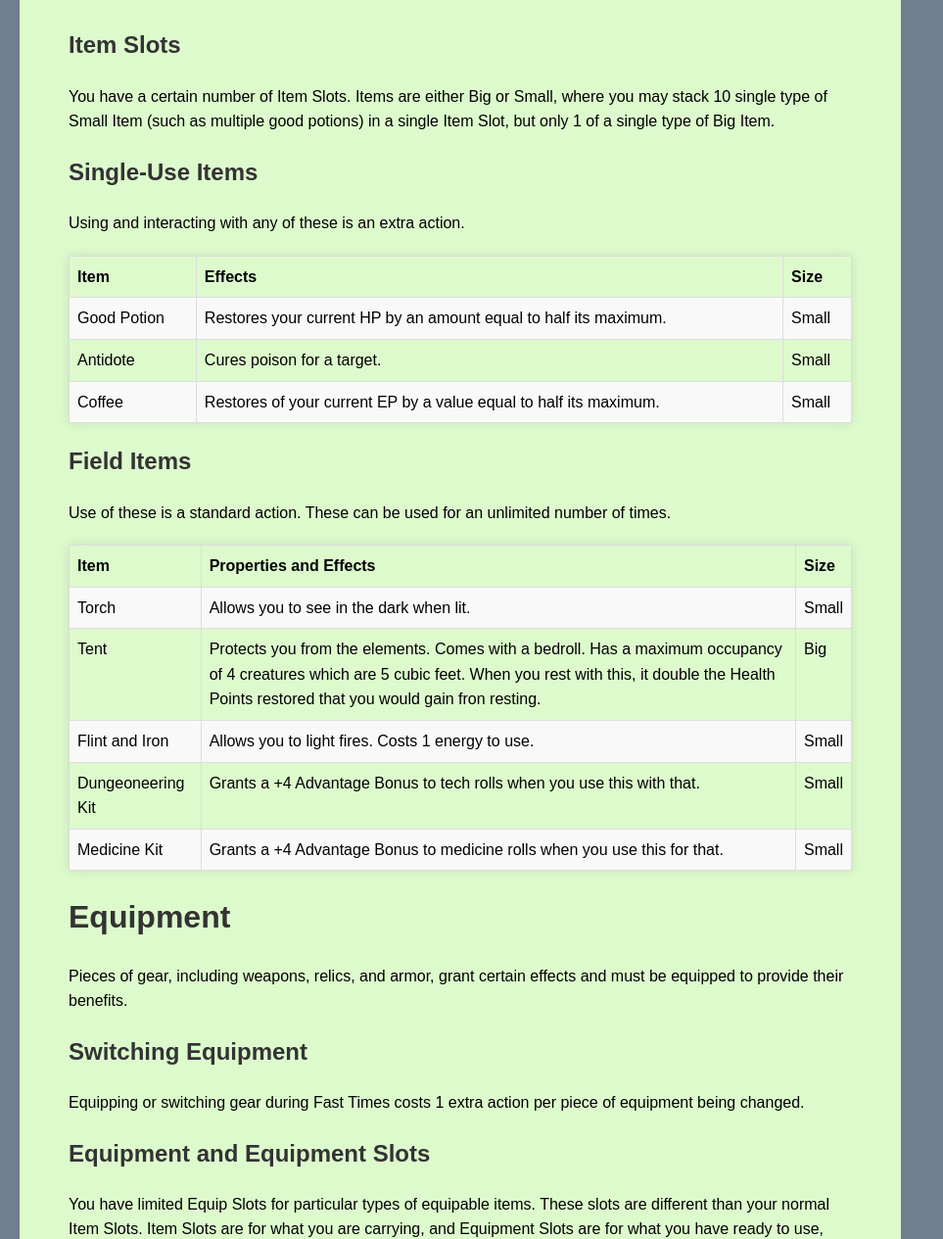
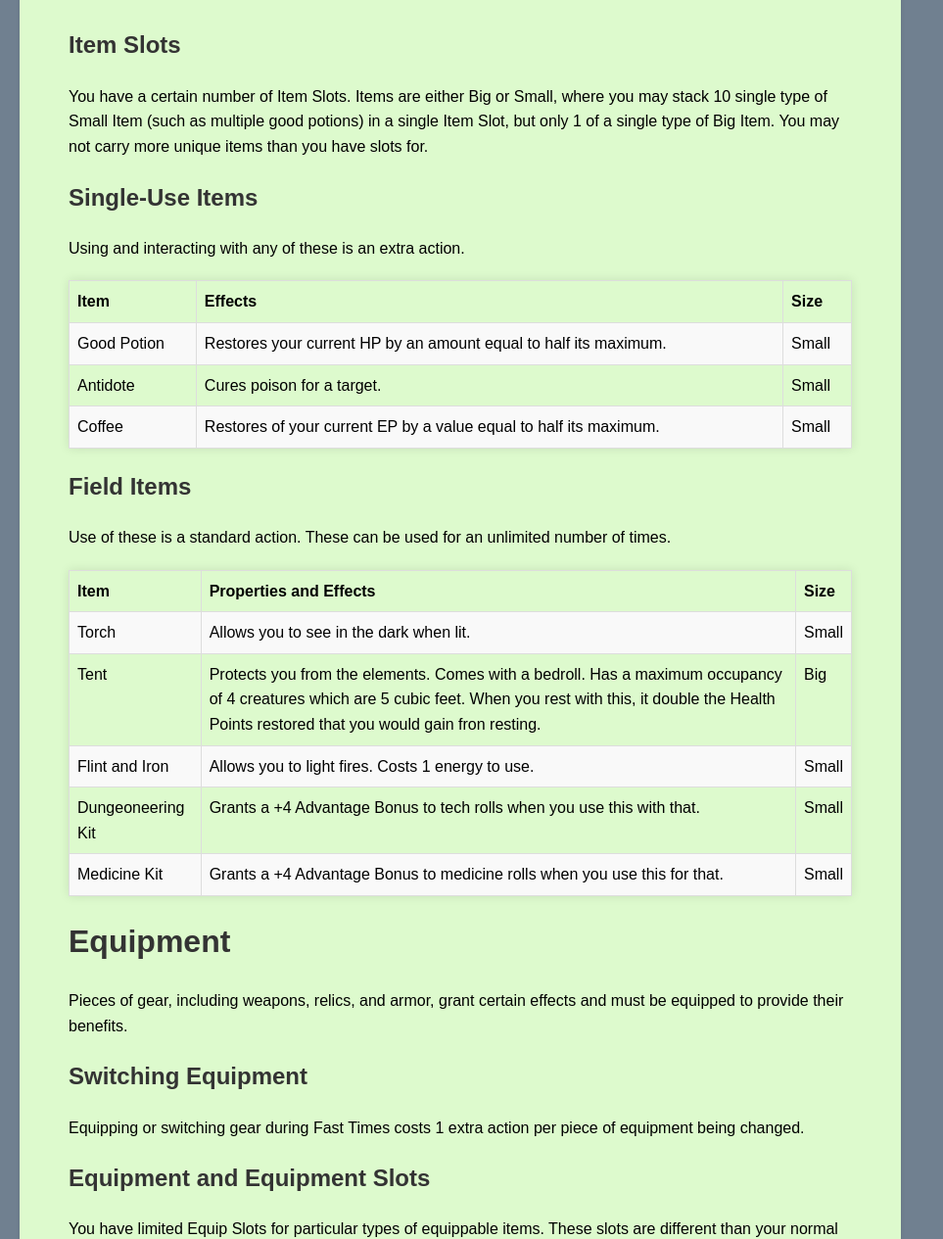
Before and after one commit to augustember/neomegalithia, a plain HTML site: page gear.html in a window 1280 px wide. Shown: the part 215-1480 px from the top of the page at 98% size, without its empty margins (0-963 px from the left). Drawn offline with Linux system fonts and the light colour scheme.

Commit message:
Update gear.html

```diff
--- a/gear.html
+++ b/gear.html
@@ -17,7 +17,7 @@
 
 
 <h2>Item Slots</h2>
-<p>You have a certain number of Item Slots. Items are either Big or Small, where you may stack 10 single type of Small Item (such as multiple good potions) in a single Item Slot, but only 1 of a single type of Big Item. </p>
+<p>You have a certain number of Item Slots. Items are either Big or Small, where you may stack 10 single type of Small Item (such as multiple good potions) in a single Item Slot, but only 1 of a single type of Big Item. You may not carry more unique items than you have slots for. </p>
 
 
 
@@ -134,7 +134,7 @@ Use of these is a standard action. These can be used for an unlimited number of
 <h2>Switching Equipment</h2>
 <p>Equipping or switching gear during Fast Times costs 1 extra action per piece of equipment being changed.</p>
 <h2>Equipment and Equipment Slots</h2>
-<p>You have limited Equip Slots for particular types of equipable items. These slots are different than your normal Item Slots. Item Slots are for what you are carrying, and Equipment Slots are for what you have ready to use, such as armor and weapons. The Equipment Slots are:</p>
+<p>You have limited Equip Slots for particular types of equippable items. These slots are different than your normal Item Slots. Item Slots are for what you are carrying, and Equipment Slots are for what you have ready to use, such as armor and weapons. Items which you have equipped do not affect your Item Slots. The Equipment Slots are:</p>
 <ul>
     <li><b>Head slot:</b> For headgear such as helmets and hats.</li>
     <li><b>2 Hand Slots:</b> For things like weapons and shields wielded with your hands. Big items take up 2 Hand Slots, while Small items only take up.</li>
```
